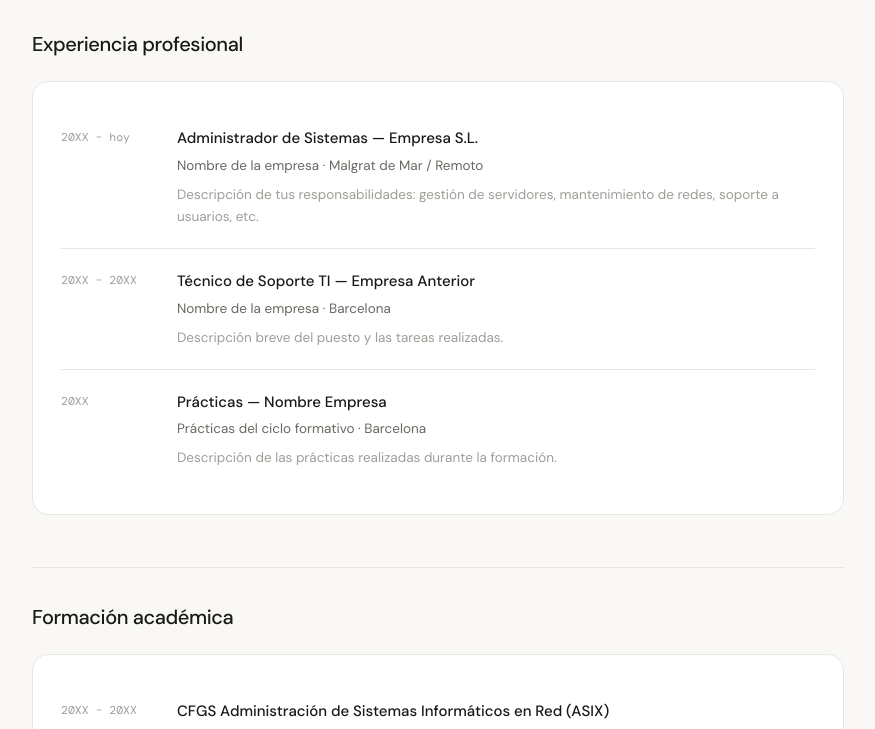
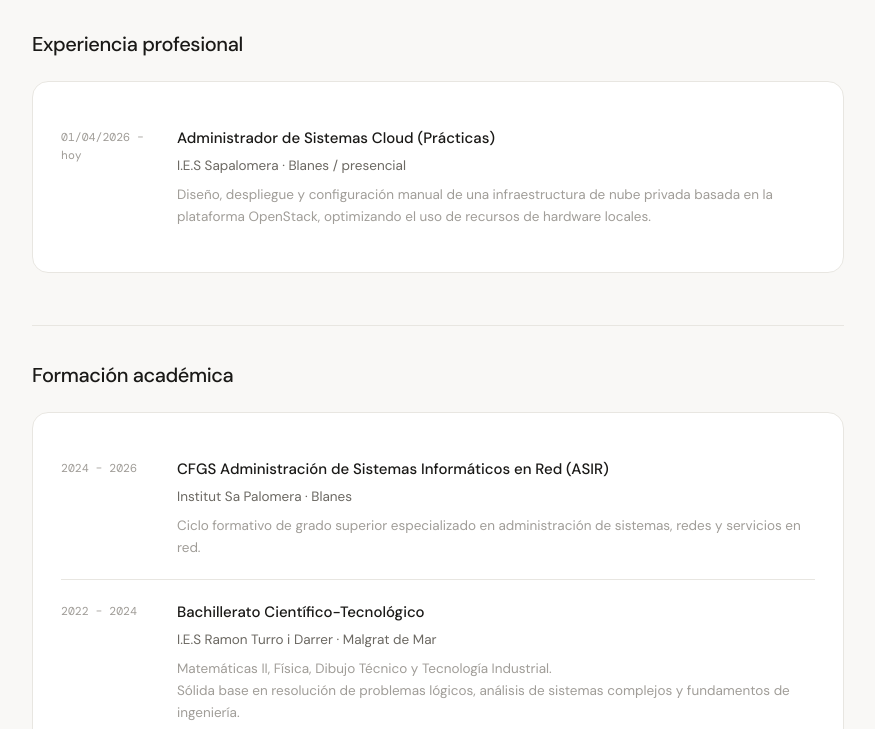
Before and after one commit to axelrodriguez5/axelrodriguez5.github.io, a plain HTML site: page exp-estudios.html in a window 1280 px wide. Shown: the part 223-952 px from the top of the page, without its empty margins (202-1077 px from the left). Drawn offline with nearby package versions, Linux system fonts and the light colour scheme.

Commit message:
primera modificacion de plantilla del portafolio, exp-estudio

```diff
--- a/exp-estudios.html
+++ b/exp-estudios.html
@@ -36,29 +36,11 @@
     <div class="timeline card">
 
       <div class="tl-item">
-        <div class="tl-period">20XX – hoy</div>
+        <div class="tl-period">01/04/2026 – hoy</div>
         <div>
-          <div class="tl-title">Administrador de Sistemas — Empresa S.L.</div>
-          <div class="tl-sub">Nombre de la empresa · Malgrat de Mar / Remoto</div>
-          <div class="tl-desc">Descripción de tus responsabilidades: gestión de servidores, mantenimiento de redes, soporte a usuarios, etc.</div>
-        </div>
-      </div>
-
-      <div class="tl-item">
-        <div class="tl-period">20XX – 20XX</div>
-        <div>
-          <div class="tl-title">Técnico de Soporte TI — Empresa Anterior</div>
-          <div class="tl-sub">Nombre de la empresa · Barcelona</div>
-          <div class="tl-desc">Descripción breve del puesto y las tareas realizadas.</div>
-        </div>
-      </div>
-
-      <div class="tl-item">
-        <div class="tl-period">20XX</div>
-        <div>
-          <div class="tl-title">Prácticas — Nombre Empresa</div>
-          <div class="tl-sub">Prácticas del ciclo formativo · Barcelona</div>
-          <div class="tl-desc">Descripción de las prácticas realizadas durante la formación.</div>
+          <div class="tl-title">Administrador de Sistemas Cloud (Prácticas)</div>
+          <div class="tl-sub">I.E.S Sapalomera · Blanes / presencial</div>
+          <div class="tl-desc">Diseño, despliegue y configuración manual de una infraestructura de nube privada basada en la plataforma OpenStack, optimizando el uso de recursos de hardware locales.</div>
         </div>
       </div>
 
@@ -73,20 +55,21 @@
     <div class="timeline card">
 
       <div class="tl-item">
-        <div class="tl-period">20XX – 20XX</div>
+        <div class="tl-period">2024 – 2026</div>
         <div>
-          <div class="tl-title">CFGS Administración de Sistemas Informáticos en Red (ASIX)</div>
-          <div class="tl-sub">Institut / Centro educativo · Barcelona</div>
+          <div class="tl-title">CFGS Administración de Sistemas Informáticos en Red (ASIR)</div>
+          <div class="tl-sub">Institut Sa Palomera · Blanes</div>
           <div class="tl-desc">Ciclo formativo de grado superior especializado en administración de sistemas, redes y servicios en red.</div>
         </div>
       </div>
 
       <div class="tl-item">
-        <div class="tl-period">20XX – 20XX</div>
+        <div class="tl-period">2022 – 2024</div>
         <div>
-          <div class="tl-title">ESO / Bachillerato</div>
-          <div class="tl-sub">Centro educativo · Malgrat de Mar</div>
-          <div class="tl-desc">Formación básica y secundaria.</div>
+          <div class="tl-title">Bachillerato Científico-Tecnológico</div>
+          <div class="tl-sub">I.E.S Ramon Turro i Darrer · Malgrat de Mar</div>
+          <div class="tl-desc">Matemáticas II, Física, Dibujo Técnico y Tecnología Industrial.</div>
+          <div class="tl-desc">Sólida base en resolución de problemas lógicos, análisis de sistemas complejos y fundamentos de ingeniería.</div>
         </div>
       </div>
 
```
